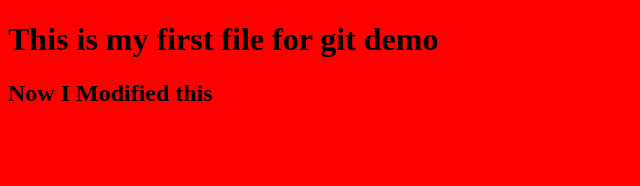
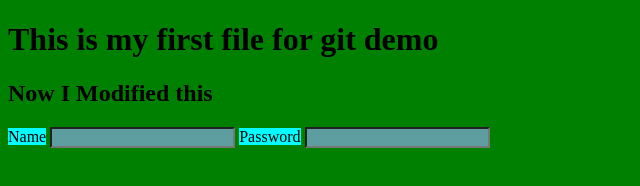
Before and after one commit to saisanthoshreddy62-del/Demo-Repository, a plain HTML site: page index.html in a window 1280 px wide. Shown: the whole page, without its empty margins (0-640 px from the left). Drawn offline with Linux system fonts and the light colour scheme.

Commit message:
This is my filesz

```diff
--- a/index.html
+++ b/index.html
@@ -11,6 +11,11 @@
 <body>
     <h1>This is my first file for git demo</h1>
     <h2>Now I Modified this </h2>
+    <label for="name">Name</label>
+    <input type="text" name="name">
+    <label for="name">Password</label>
+    <input type="text" name="name">
+
 
 </body>
 
--- a/style.css
+++ b/style.css
@@ -1,5 +1,5 @@
 body {
-    background-color: red;
+    background-color: green;
 
 }
 
@@ -10,4 +10,13 @@ div {
 
 #header {
     background-color: darkslategray;
+
 }
+
+label {
+    background-color: aqua;
+}
+
+input {
+    background-color: cadetblue;
+}
```
